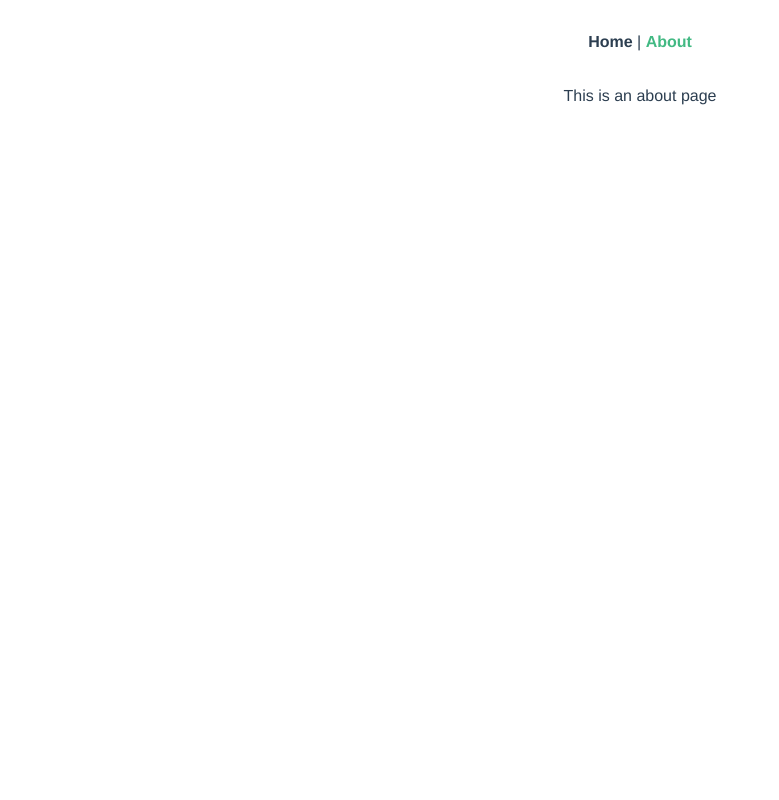
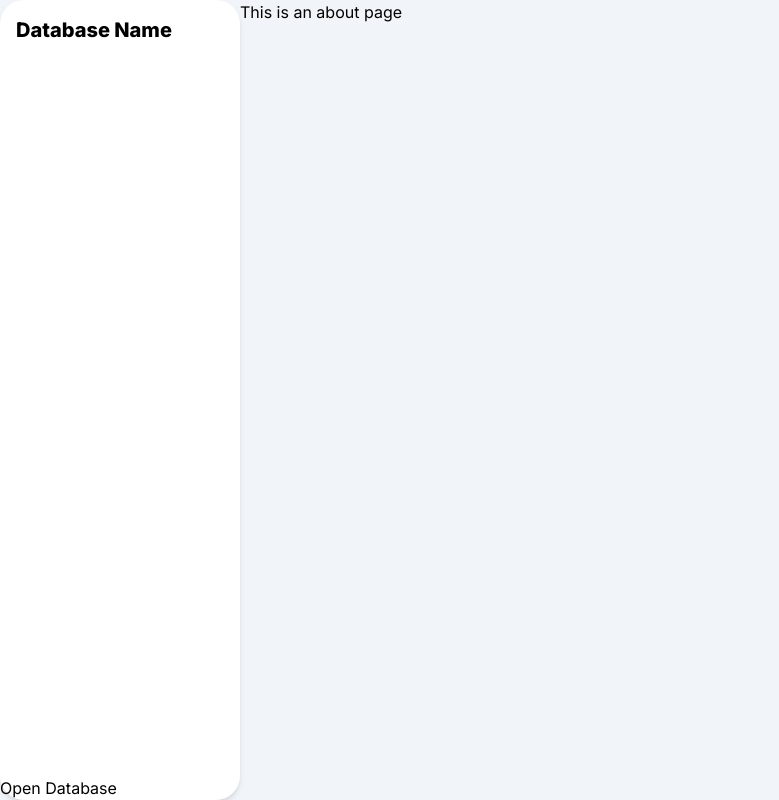
Before and after one commit to web-edit-db/web-edit-db, a Vue app: page /about in a window 1280 px wide. Shown: the whole page, without its empty margins (0-779 px from the left). Built offline with nearby package versions, Linux system fonts and the light colour scheme.

Commit message:
added basic layout

```diff
--- a/src/App.vue
+++ b/src/App.vue
@@ -1,30 +1,50 @@
 <template>
-  <div id="nav">
-    <router-link to="/">Home</router-link> |
-    <router-link to="/about">About</router-link>
-  </div>
+  <aside>
+    <header>{{ database.name }}</header>
+    <main></main>
+    <footer>
+      <span>Open Database</span>
+    </footer>
+  </aside>
   <router-view/>
 </template>
 
-<style>
+<script lang="ts">
+import { defineComponent } from 'vue'
+
+export default defineComponent({
+  setup () {
+    return {
+      database: {
+        name: 'Database Name'
+      }
+    }
+  }
+})
+</script>
+
+<style lang="postcss">
 #app {
-  font-family: Avenir, Helvetica, Arial, sans-serif;
-  -webkit-font-smoothing: antialiased;
-  -moz-osx-font-smoothing: grayscale;
-  text-align: center;
-  color: #2c3e50;
+  @apply h-screen;
+  @apply flex;
+  @apply bg-gray-100;
 }
 
-#nav {
-  padding: 30px;
+#app > aside {
+  @apply w-60;
+  @apply bg-white;
+  @apply rounded-3xl;
+  @apply shadow-md;
+  @apply flex flex-col;
 }
 
-#nav a {
-  font-weight: bold;
-  color: #2c3e50;
+#app > aside header {
+  @apply p-4;
+  @apply text-xl;
+  @apply font-extrabold;
 }
 
-#nav a.router-link-exact-active {
-  color: #42b983;
+#app > aside main {
+  @apply flex-grow;
 }
 </style>
```
